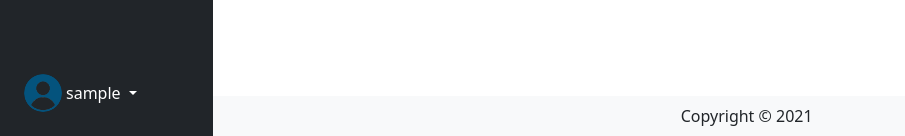
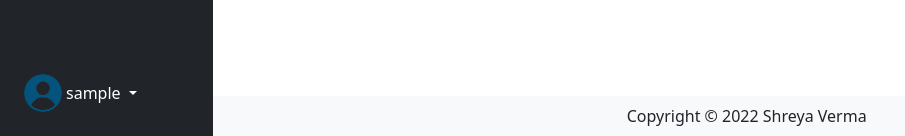
Before and after one commit to shreya8384/E-learning-platform, a PHP site: page /admin_dashboard.php in a window 1280 px wide. Shown: the part 664-800 px from the top of the page, without its empty margins (0-905 px from the left). Run offline with PHP 8.4, Linux system fonts and the light colour scheme; the visitor is signed in with stand-in values (Sample User, id 1).

Commit message:
Update admin_dashboard.php

```diff
--- a/LMS-main/admin_dashboard.php
+++ b/LMS-main/admin_dashboard.php
@@ -188,7 +188,7 @@ function sum() {
             </main>
             <footer class="row bg-light py-2 mt-auto">
                 <div class="copyright text-center my-auto">
-                  <span>Copyright © 2021</span>
+                  <span>Copyright © 2022 Shreya Verma</span>
                 </div>
             </footer>
         </div>
```
